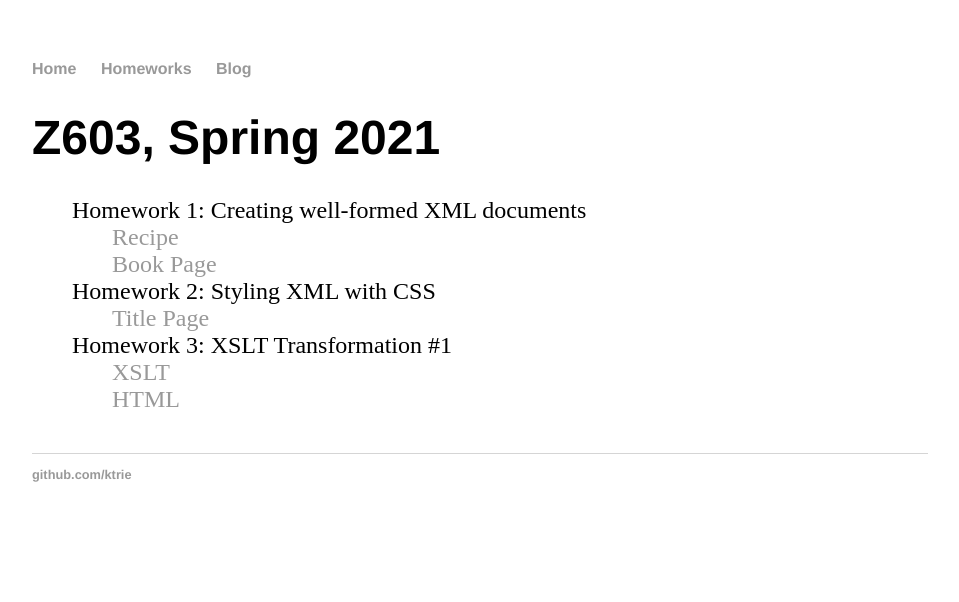
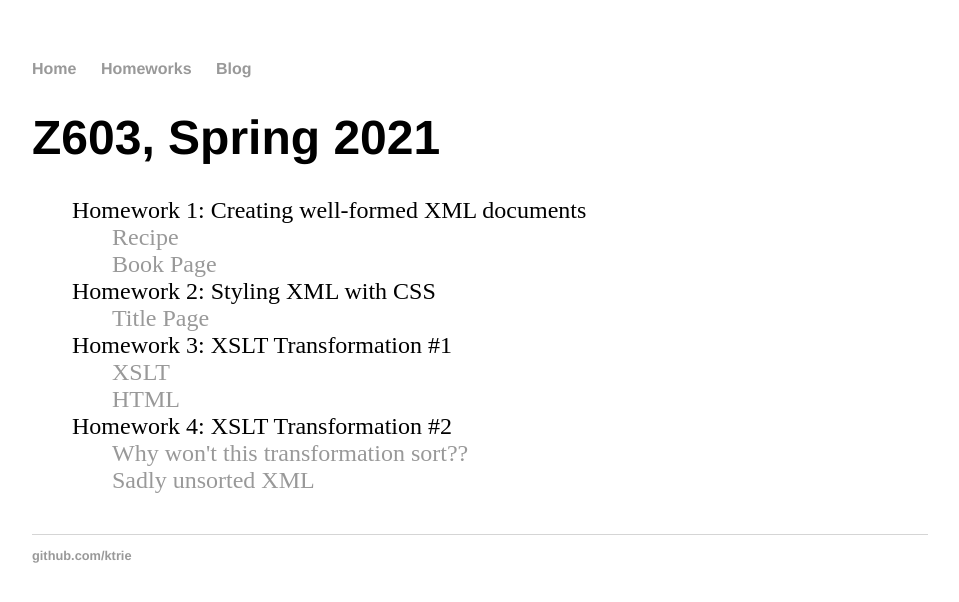
Before and after one commit to ktrie/ktrie.github.io, a Jekyll site: the page built from homeworks/index.html, in a window 1280 px wide. Shown: the top 602 px of the page, without its empty margins (160-1119 px from the left). Built offline with Jekyll 4.4.1, drawn with Linux system fonts in a browser that asks for light colours.

Commit message:
Update index.html

```diff
--- a/homeworks/index.html
+++ b/homeworks/index.html
@@ -21,4 +21,10 @@ title: Z603, Spring 2021
 			<li><a href="/homeworks/plant_catalog.html">HTML</a></li>
 		</ul>
 	</li>
+	<li>Homework 4: XSLT Transformation #2
+		<ul>
+			<li><a href="/homeworks/journals.xsl">Why won't this transformation sort??</a></li>
+			<li><a href="/homeworks/journals.xml">Sadly unsorted XML</a></li>
+		</ul>
+	</li>
      </ul>
```
